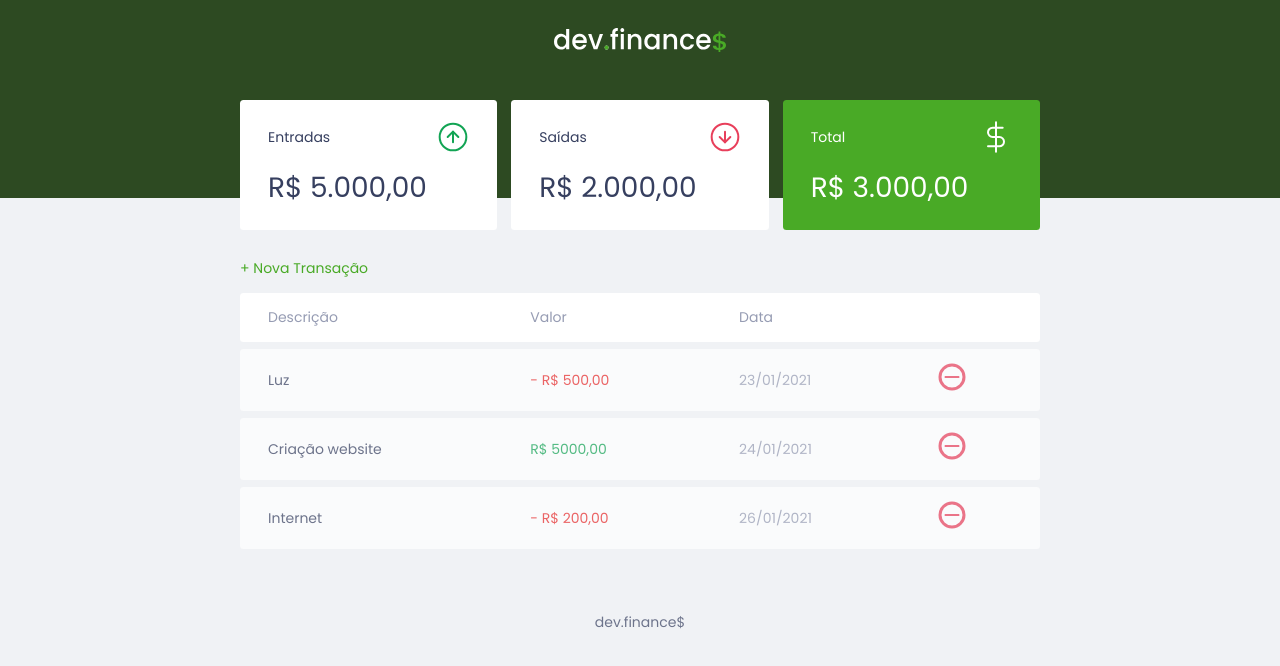
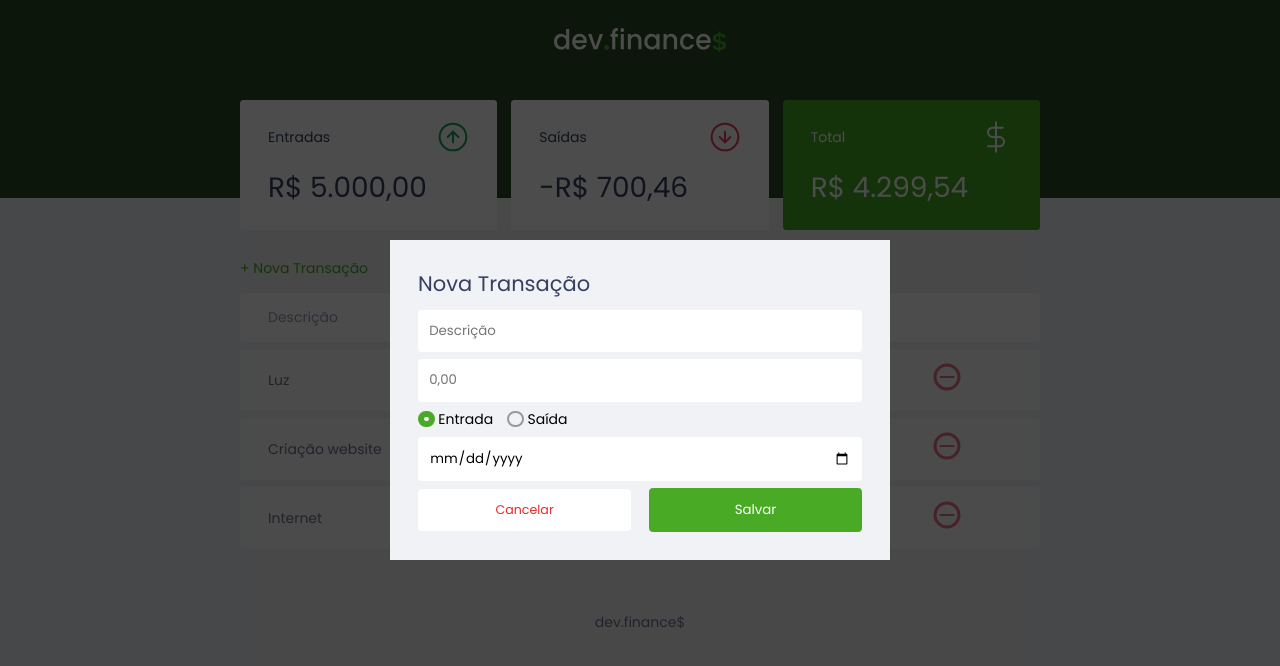
Before and after one commit to padawandr/maratona-discover-1, a plain HTML site: page index.html in a window 1280 px wide. Both pictures are taken after a click on the link "+ Nova Transação". Drawn offline with Linux system fonts and the light colour scheme.

Commit message:
add balance and transaction functionalities

```diff
--- /dev/null
+++ b/app.js
@@ -0,0 +1,106 @@
+const Modal = {
+	overlay: document.querySelector('.modal-overlay'),
+	toggle() {
+		this.overlay.classList.toggle('active');
+	}
+};
+
+const Balance = {
+	incomes() {
+		let result = 0;
+		for (let transaction of transactions) {
+			if (transaction.amount > 0) {
+				result += transaction.amount;
+			}
+		}
+		return (result / 100);
+	},
+	expenses() {
+		let result = 0;
+		for (let transaction of transactions) {
+			if (transaction.amount < 0) {
+				result += transaction.amount;
+			}
+		}
+		return (result / 100);
+	},
+	total() {
+		let result = 0;
+		for (let transaction of transactions) {
+			result += transaction.amount;
+		}
+		return (result / 100);
+	},
+	update() {
+		document.querySelector('#incomes-display')
+			.textContent = this.incomes().toLocaleString('pt-BR', {
+				style: 'currency',
+				currency: 'BRL'
+			});
+		document.querySelector('#expenses-display')
+			.textContent = this.expenses().toLocaleString('pt-BR', {
+				style: 'currency',
+				currency: 'BRL'
+			});
+		document.querySelector('#total-display')
+			.textContent = this.total().toLocaleString('pt-BR', {
+				style: 'currency',
+				currency: 'BRL'
+			});
+	}
+};
+
+const Transaction = {
+	transactionContainer: document.querySelector('#data-table tbody'),
+	createTransaction({ description, amount, date }) {
+		const transactionType = (amount < 0) ? 'expense' : 'income';
+		const tr = document.createElement('tr');
+		amount = (Math.abs(amount) / 100).toLocaleString('pt-BR', { minimumFractionDigits: 2 });
+		tr.innerHTML = `
+			<td class="description">${description}</td>
+			<td class="${transactionType}">${amount}</td>
+			<td class="date">${date}</td>
+			<td><img src="./assets/minus.svg" alt="remover transação"></td>
+		`;
+		this.transactionContainer.append(tr);
+	}
+};
+
+const transactions = [
+	{
+		id: 1,
+		description: 'Luz',
+		amount: -500_12,
+		date: '23/01/2021'
+	},
+	{
+		id: 2,
+		description: 'Criação website',
+		amount: 5000_00,
+		date: '24/01/2021'
+	},
+	{
+		id: 3,
+		description: 'Internet',
+		amount: -200_34,
+		date: '26/01/2021'
+	}
+];
+
+const newTransaction = document.querySelector('.new');
+const cancelTransaction = document.querySelector('.cancel');
+
+newTransaction.addEventListener('click', () => {
+	Modal.toggle();
+});
+
+cancelTransaction.addEventListener('click', () => {
+	Modal.toggle();
+});
+
+// add transactions to table
+for (let transaction of transactions) {
+	Transaction.createTransaction(transaction);
+}
+
+Balance.update();
--- a/index.html
+++ b/index.html
@@ -37,7 +37,7 @@
 					<img src="./assets/income.svg"
 						alt="ícone de entradas">
 				</h3>
-				<p>R$ 5.000,00</p>
+				<p id="incomes-display">R$ 5.000,00</p>
 			</div>
 
 			<div class="card">
@@ -46,7 +46,7 @@
 					<img src="./assets/expense.svg"
 						alt="ícone de saídas">
 				</h3>
-				<p>R$ 2.000,00</p>
+				<p id="expenses-display">R$ 2.000,00</p>
 			</div>
 
 			<div class="card total">
@@ -55,7 +55,7 @@
 					<img src="./assets/total.svg"
 						alt="ícone de total">
 				</h3>
-				<p>R$ 3.000,00</p>
+				<p id="total-display">R$ 3.000,00</p>
 			</div>
 		</section>
 
@@ -69,33 +69,12 @@
 				<thead>
 					<tr>
 						<th>Descrição</th>
-						<th>Valor</th>
+						<th>Valor R$</th>
 						<th>Data</th>
 						<th></th>
 					</tr>
 				</thead>
 				<tbody>
-					<tr>
-						<td class="description">Luz</td>
-						<td class="expense">- R$ 500,00</td>
-						<td class="date">23/01/2021</td>
-						<td><img src="./assets/minus.svg"
-								alt="remover transação"></td>
-					</tr>
-					<tr>
-						<td class="description">Criação website</td>
-						<td class="income">R$ 5000,00</td>
-						<td class="date">24/01/2021</td>
-						<td><img src="./assets/minus.svg"
-								alt="remover transação"></td>
-					</tr>
-					<tr>
-						<td class="description">Internet</td>
-						<td class="expense">- R$ 200,00</td>
-						<td class="date">26/01/2021</td>
-						<td><img src="./assets/minus.svg"
-								alt="remover transação"></td>
-					</tr>
 				</tbody>
 			</table>
 		</section>
@@ -122,7 +101,19 @@
 							id="amount"
 							name="amount"
 							placeholder="0,00">
-						<small>Use o sinal - (negativo) para despesas e , (vírgula) para casas decimais</small>
+					</div>
+					<div class="input-group radio">
+						<input type="radio"
+							name="cash-flow"
+							id="deposit"
+							value="deposit"
+							checked>
+						<label for="deposit">Entrada</label>
+						<input type="radio"
+							name="cash-flow"
+							id="spend"
+							value="spend">
+						<label for="spend">Saída</label>
 					</div>
 					<div class="input-group">
 						<label for="date"
@@ -132,7 +123,8 @@
 							name="date">
 					</div>
 					<div class="input-group actions">
-						<a href="#" class="cancel">Cancelar</a>
+						<a href="#"
+							class="cancel">Cancelar</a>
 						<button>Salvar</button>
 					</div>
 				</form>
@@ -144,6 +136,8 @@
 		<p>dev.finance$</p>
 	</footer>
 
+	<script src="./app.js"></script>
+
 </body>
 
 </html>
--- a/style.css
+++ b/style.css
@@ -169,6 +169,7 @@ header {
 	top: 0;
 	visibility: hidden;
 	width: 100%;
+	z-index: 10;
 }
 
 .modal-overlay.active {
@@ -200,9 +201,36 @@ header {
 	width: 100%;
 }
 
-.form small {
-	font-size: .8rem;
-	opacity: .4;
+.form .radio {
+	align-items: center;
+	display: flex;
+}
+
+.form .radio input {
+	appearance: none;
+	border: 2px solid #999;
+	border-radius: 50%;
+	height: 1.2rem;
+	margin-right: .25rem;
+	padding: .1rem;
+	transition: .2s border linear;
+	width: 1.2rem;
+}
+
+.form .radio input:focus {
+	outline: none;
+}
+
+.form #deposit:checked {
+	border: 6px solid #49aa26;
+}
+
+.form #spend:checked {
+	border: 6px solid #e92929;
+}
+
+.form .radio label {
+	margin-right: 1rem;
 }
 
 .form .actions {
```
